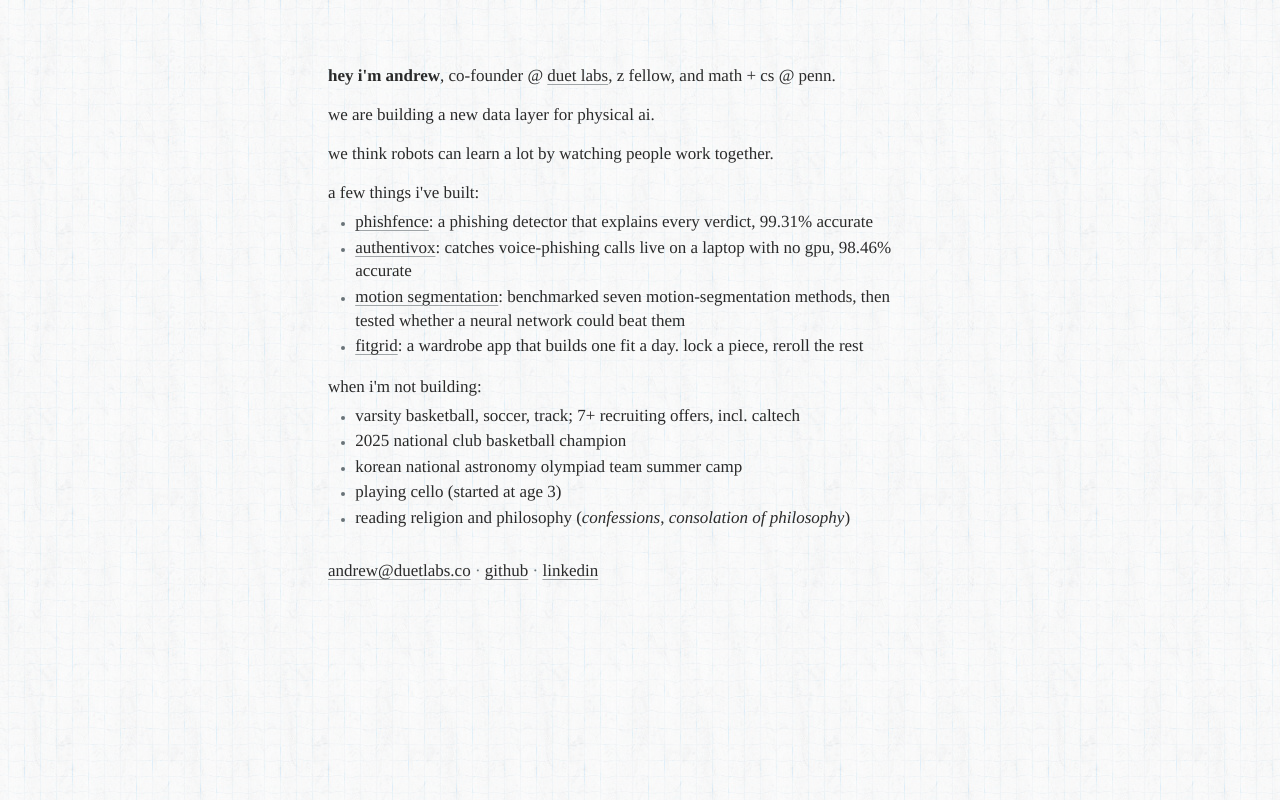
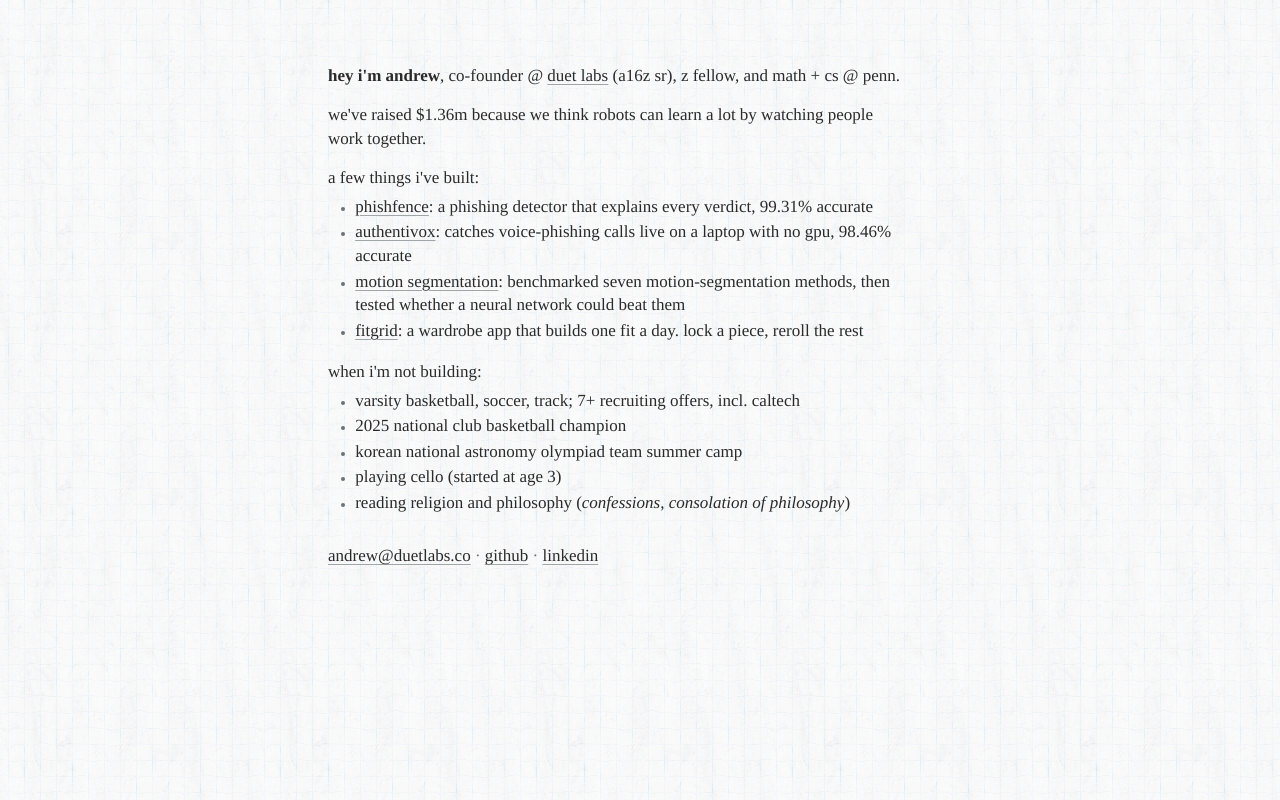
Before and after one commit to andrewheejay/personal-website, a Next.js app: page / in a window 1280 px wide. Built offline with nearby package versions, Linux system fonts and the light colour scheme.

Commit message:
Rewrite the intro: add a16z sr to duet labs, and the raise line

```diff
--- a/src/app/page.tsx
+++ b/src/app/page.tsx
@@ -45,19 +45,20 @@
     <div className="lowercase">
 
       {/* Opening. The letter shape both co-founders' pages open with: who,
-          what, where, in one breath. Every claim here is already on this
-          site or on duetlabs.co; nothing is borrowed from their bios. */}
+          what, where, in one breath. The raise and the a16z backing are
+          Andrew's own claims (2026-10-25); nothing is borrowed from the
+          co-founders' bios. */}
       <section className="space-y-flow max-w-measure">
         <p>
           <strong>hey i&apos;m andrew</strong>, co-founder @{" "}
           <a href="https://duetlabs.co" target="_blank" rel="noopener noreferrer">
             duet labs
-          </a>
-          , z fellow, and math + cs @ penn.
+          </a>{" "}
+          (a16z sr), z fellow, and math + cs @ penn.
         </p>
-        <p>we are building a new data layer for physical ai.</p>
         <p>
-          we think robots can learn a lot by watching people work together.
+          we&apos;ve raised $1.36m because we think robots can learn a lot by
+          watching people work together.
         </p>
         <p>a few things i&apos;ve built:</p>
       </section>
```
